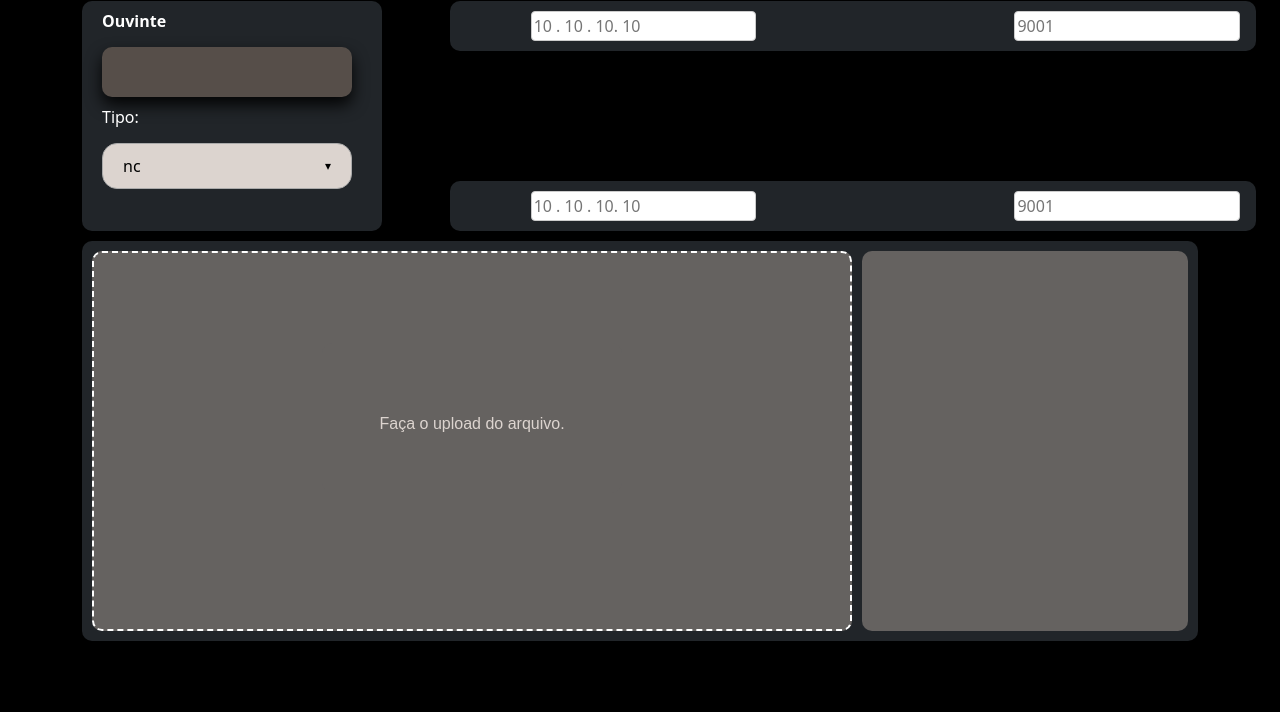
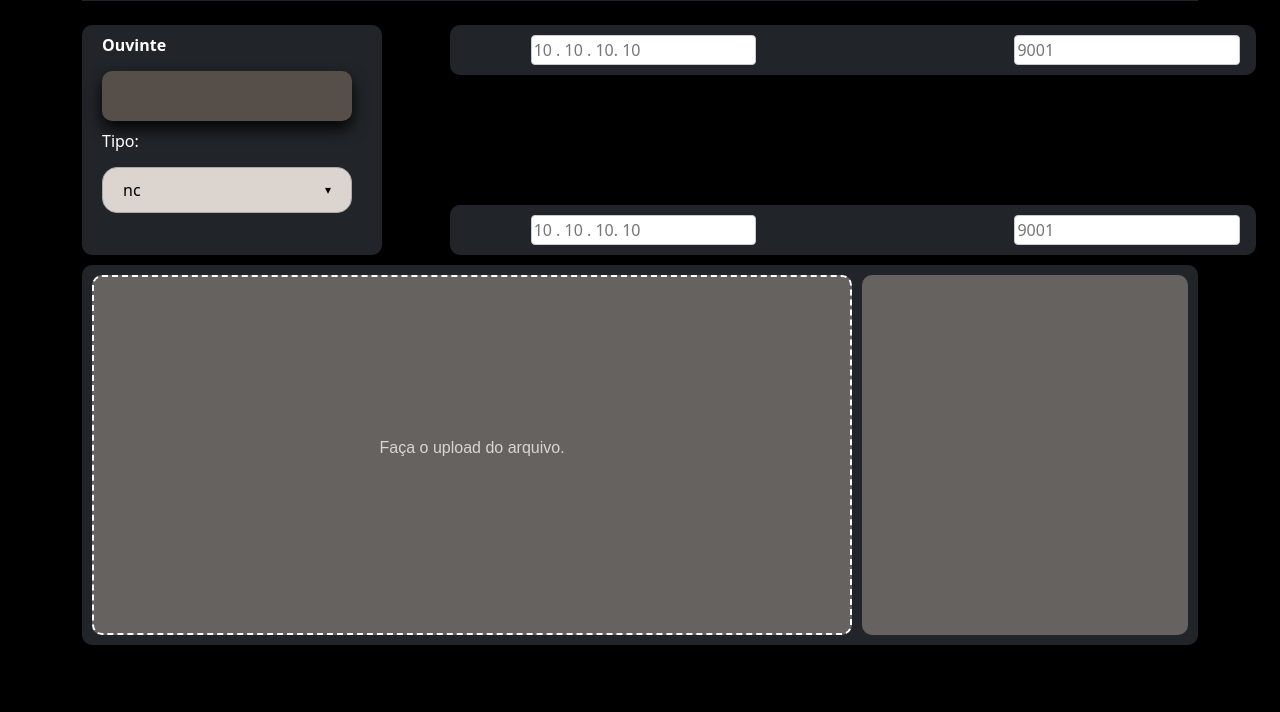
Before and after one commit to robertsan13-x/TrustCrack, a plain HTML site: page index.html in a window 1280 px wide. Shown: the part 88-800 px from the top of the page. Drawn offline with nearby package versions, Linux system fonts and the light colour scheme.

Commit message:
Segundo envio

```diff
--- a/index.html
+++ b/index.html
@@ -9,7 +9,8 @@
     <title>THRUST CRACK</title>
 </head>
 <body>
-
+  <br>
+  <div class="container">
     <nav class="navbar navbar-expand-sm bg-dark navbar-dark">
         <div class="container-fluid">
           <a class="navbar-brand" href="index.html">
@@ -33,7 +34,6 @@
 
       <br>
 
-      <div class="container">
             <div class="div0">
                 <div class="div1">
                     <p class="ouvinte">Ouvinte</p>
@@ -72,7 +72,7 @@
 
               </div>
             </div>
-        </div>
+    </div>
 
 </body>
 </html>
--- a/style.css
+++ b/style.css
@@ -102,7 +102,7 @@ h5{
     color: white;
     border-radius: 10px;
     width: 100%;
-    height: 400px;
+    height: 380px;
     position: relative;
     margin-top: 10px;
     display: flex;
@@ -113,7 +113,7 @@ h5{
     color: white;
     border-radius: 10px;
     width: 70%;
-    height: 380px;
+    height: 360px;
     margin-left: 10px;
     margin-bottom: 10px;
     position: relative;
@@ -126,7 +126,7 @@ h5{
     color: white;
     border-radius: 10px;
     width: 30%;
-    height: 380px;
+    height: 360px;
     margin-left: 10px;
     margin-right: 10px;
     margin-bottom: 10px;
```
